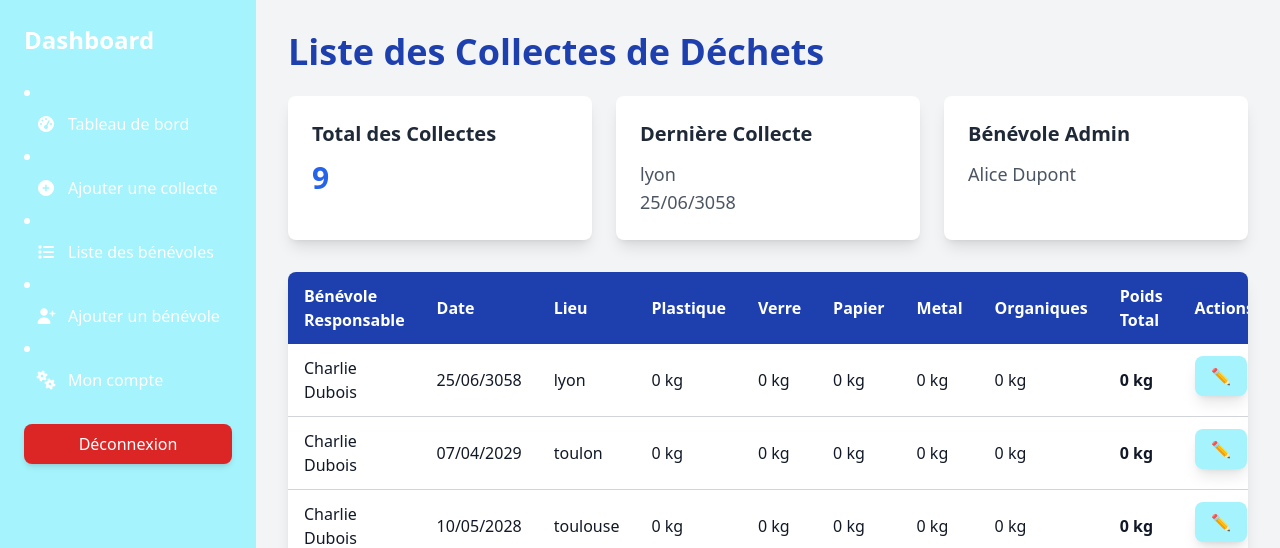
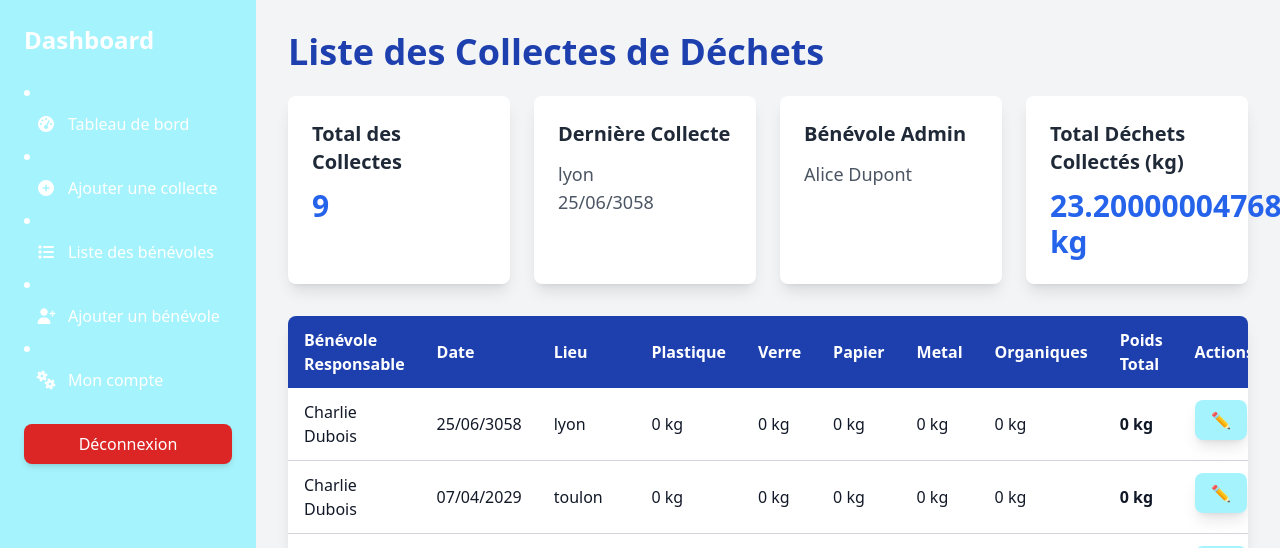
Before and after one commit to TheoBlaum/P4BackofficeLP, a PHP site: page /collection_list.php in a window 1280 px wide. Shown: the top 548 px of the page. Run offline with PHP 8.4, Linux system fonts and the light colour scheme; data comes from the database, SQL or seed files in the repository; some libraries are stand-ins or nearby versions.

Commit message:
ajout carte total dechet

```diff
--- a/association/php/collection_list.php
+++ b/association/php/collection_list.php
@@ -29,6 +29,13 @@ try {
     while ($row = $stmt2->fetch(PDO::FETCH_ASSOC)) {
         $dechets_collectes[$row['id_collecte']][$row['type_dechet']][] = $row;
     }
+
+    $stmt3 = $pdo->query("
+    SELECT  SUM(quantite_kg) AS total_kg
+    FROM dechets_collectes
+");
+$total2 = $stmt3->fetch(PDO::FETCH_ASSOC)['total_kg'];
+
 
 
 } catch (PDOException $e) {
@@ -83,7 +90,7 @@ error_reporting(E_ALL);
         <?php endif; ?>
 
         <!-- Cartes d'informations -->
-        <div class="grid grid-cols-1 sm:grid-cols-2 lg:grid-cols-3 gap-6 mb-8">
+        <div class="grid grid-cols-1 sm:grid-cols-2 lg:grid-cols-4 gap-6 mb-8">
             <!-- Nombre total de collectes -->
             <div class="bg-white p-6 rounded-lg shadow-lg">
                 <h3 class="text-xl font-semibold text-gray-800 mb-3">Total des Collectes</h3>
@@ -102,6 +109,12 @@ error_reporting(E_ALL);
                 <h3 class="text-xl font-semibold text-gray-800 mb-3">Bénévole Admin</h3>
                 <p class="text-lg text-gray-600"><?= $adminNom ?></p>
             </div>
+
+            <div class="bg-white p-6 rounded-lg shadow-lg">
+                <h3 class="text-xl font-semibold text-gray-800 mb-3">Total Déchets Collectés (kg)</h3>
+                <p class="text-3xl font-bold text-blue-600"><?= $total2 ?> kg</p>
+            </div>
+
         </div>
 
         <!-- Tableau des collectes -->
--- a/association/php/volunteer_list.php
+++ b/association/php/volunteer_list.php
@@ -61,7 +61,7 @@ try {
                             <th class="py-3 px-4 text-left">Nom</th>
                             <th class="py-3 px-4 text-left">Email</th>
                             <th class="py-3 px-4 text-left">Rôle</th>
-                            <th class="py-3 px-4 text-left">Total Déchets Collectés (kg)</th>
+                            <th class="py-3 px-4 text-left">Total Déchets Collectés</th>
                             <th class="py-3 px-4 text-left">Actions</th>
                         </tr>
                     </thead>
@@ -71,7 +71,7 @@ try {
                                 <td class="py-3 px-4"><?= htmlspecialchars($benevole['nom']) ?></td>
                                 <td class="py-3 px-4"><?= htmlspecialchars($benevole['email']) ?></td>
                                 <td class="py-3 px-4"><?= htmlspecialchars($benevole['role']) ?></td>
-                                <td class="py-3 px-4"><?= number_format($benevole['total_dechets'], 2) ?> kg</td>
+                                <td class="py-3 px-4 font-bold"><?= number_format($benevole['total_dechets'], 2) ?> kg</td>
                                 <td class="py-3 px-4 flex space-x-2">
                                     <a href="volunteer_edit.php?id=<?= $benevole['id'] ?>" class="bg-cyan-200 hover:bg-cyan-600 text-white px-4 py-2 rounded-lg shadow-lg">✏️</a>
                                     <a href="volunteer_delete.php?id=<?= $benevole['id'] ?>" class="bg-red-600 hover:bg-red-700 text-white px-4 py-2 rounded-lg shadow-lg" onclick="return confirm('Voulez-vous vraiment supprimer ce bénévole ?')">🗑️</a>
```
